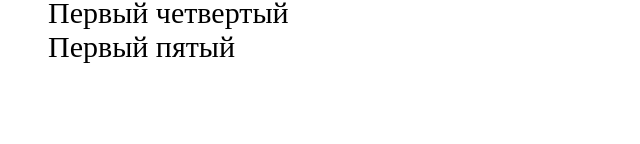
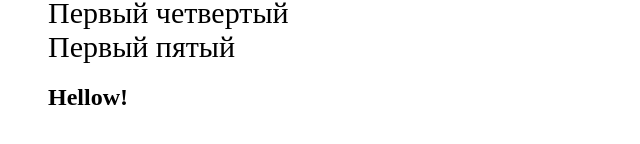
Before and after one commit to Slark58/project, a plain HTML site: page index.html in a window 1280 px wide. Shown: the part 122-266 px from the top of the page, without its empty margins (0-640 px from the left). Drawn offline with Linux system fonts and the light colour scheme; files that its build step writes are made by us from their sources.

Commit message:
index.html mod

```diff
--- a/index.html
+++ b/index.html
@@ -14,6 +14,7 @@
         <li>Первый третий</li>
         <li>Первый четвертый</li>
         <li>Первый пятый</li>
+        <h2>Hellow!</h2>
     </ul>
 </body>
 </html>
```
